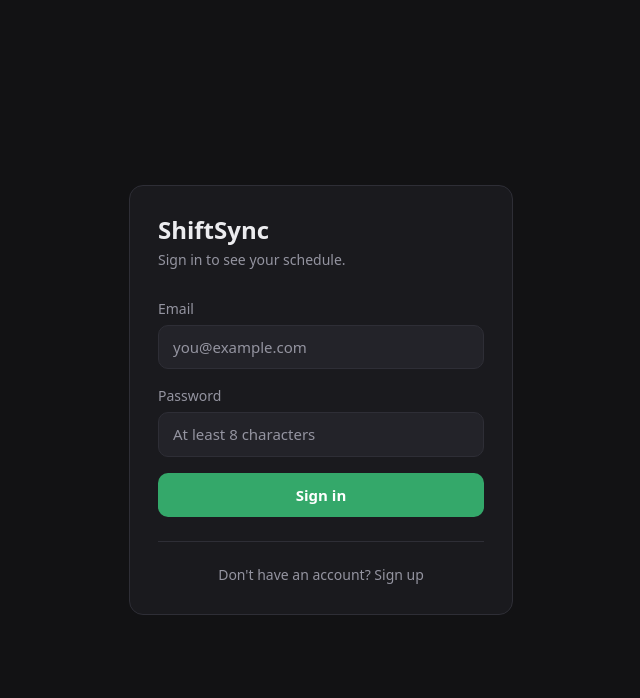
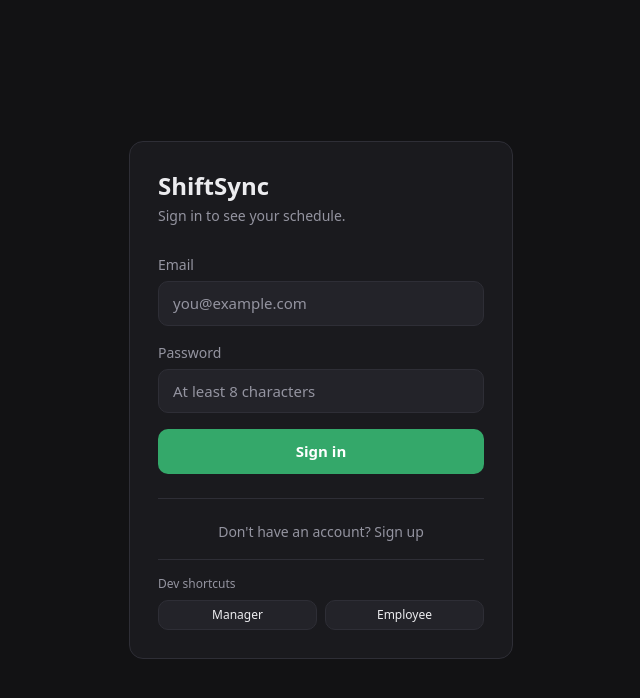
Before and after one commit to Bhatia612/shiftsync, a React app in the folder frontend/: page /login in a window 1280 px wide. Shown: the top 698 px of the page, without its empty margins (319-959 px from the left). Built offline with nearby package versions, Linux system fonts and the light colour scheme; no server answers; the HTML template or start-up script is replaced by a standard one.

Commit message:
chore: added dev-only quick login buttons for testing

```diff
--- a/frontend/src/features/auth/pages/AuthPage.jsx
+++ b/frontend/src/features/auth/pages/AuthPage.jsx
@@ -3,7 +3,7 @@ import { useNavigate } from "react-router-dom"
 import { useAuth } from "../../../shared/context/AuthContext"
 import { login, signup, getMe } from "../services/authApi"
 
-const AuthPage = () => {
+function AuthPage() {
   const [mode, setMode] = useState("login")
   const [name, setName] = useState("")
   const [email, setEmail] = useState("")
@@ -19,28 +19,35 @@ const AuthPage = () => {
     setSubmitting(true)
 
     try {
-            console.log("1. starting, mode:", mode)
-
       if (mode === "signup") {
         await signup({ name, email, password })
-                console.log("2. signup done")
+      }
+      await login({ email, password })
+
+      const me = await getMe()
+      setAuth(me.user, me.membership)
+
+      navigate("/")
+    } catch (err) {
+      const apiMessage = err?.response?.data?.error?.message
+      setError(apiMessage || "Something went wrong. Please try again.")
+    } finally {
+      setSubmitting(false)
+    }
   }
 
-            await login({ email, password })
-            console.log("3. login done")
+  const quickLogin = async (devEmail) => {
+    setError(null)
+    setSubmitting(true)
 
+    try {
+      await login({ email: devEmail, password: "password123" })
       const me = await getMe()
-            console.log("4. getMe done:", me)
-
       setAuth(me.user, me.membership)
-            console.log("5. setAuth done")
-
       navigate("/")
-            console.log("6. navigate called")
     } catch (err) {
-            console.log("CAUGHT:", err)
       const apiMessage = err?.response?.data?.error?.message
-            setError(apiMessage || "Something went wrong. Please try again.")
+      setError(apiMessage || "Dev login failed. Does this user exist?")
     } finally {
       setSubmitting(false)
     }
@@ -133,6 +140,28 @@ const AuthPage = () => {
               : "Already have an account? Sign in"}
           </button>
         </div>
+
+        {import.meta.env.DEV && (
+          <div className="mt-4 border-t border-border pt-4">
+            <p className="mb-2 text-xs text-text-muted">Dev shortcuts</p>
+            <div className="flex gap-2">
+              <button
+                onClick={() => quickLogin("alice@test.com")}
+                disabled={submitting}
+                className="btn btn-secondary flex-1 !py-1.5 text-xs"
+              >
+                Manager
+              </button>
+              <button
+                onClick={() => quickLogin("bob@test.com")}
+                disabled={submitting}
+                className="btn btn-secondary flex-1 !py-1.5 text-xs"
+              >
+                Employee
+              </button>
+            </div>
+          </div>
+        )}
       </div>
     </div>
   )
```
Lines whose indentation alone changed are shown as unchanged.
